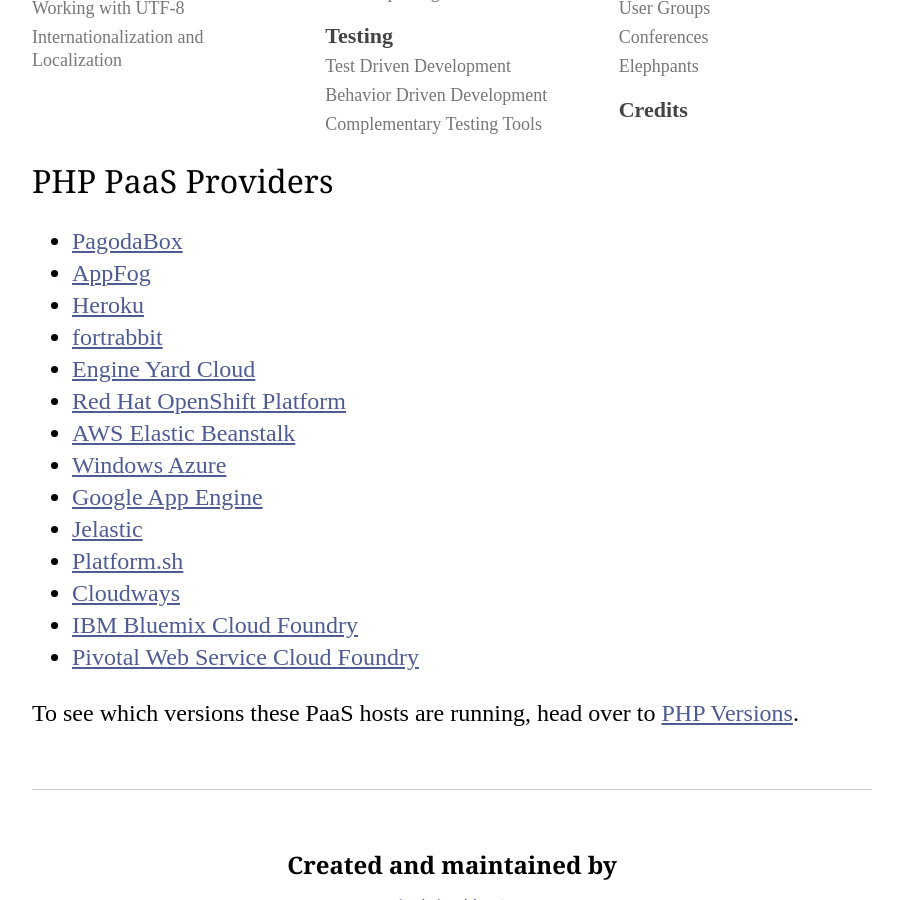
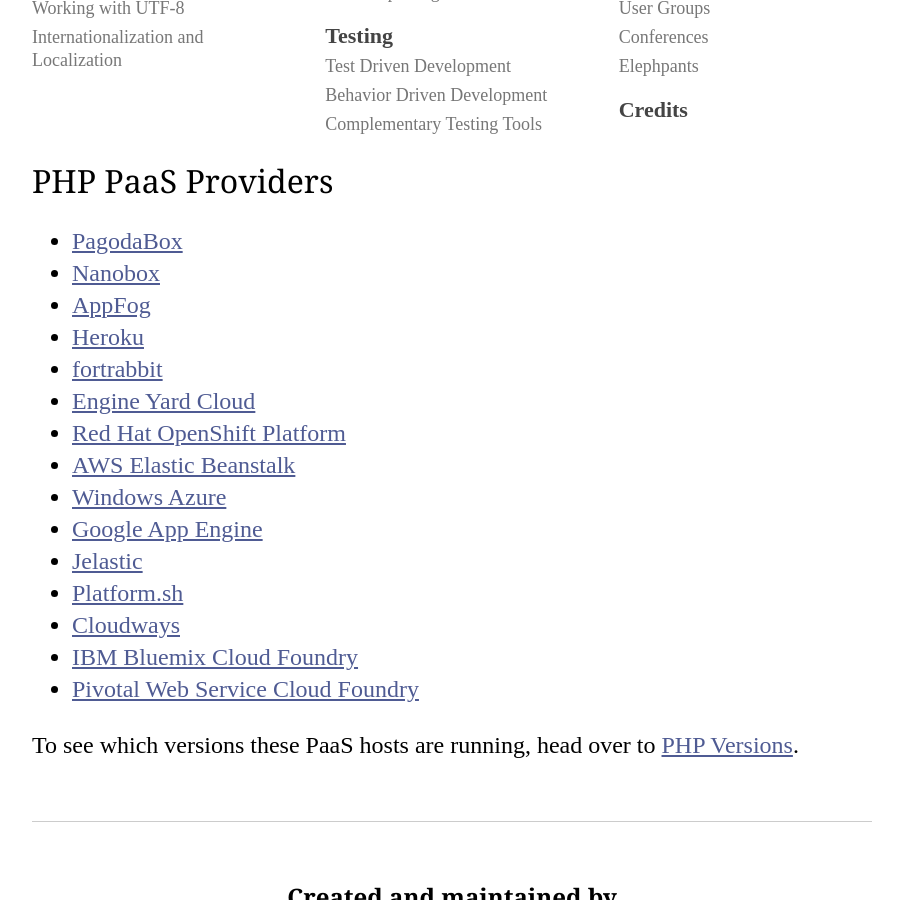
Before and after one commit to codeguy/php-the-right-way, a Jekyll site: the page built from _posts/16-05-01-PHP-PaaS-Providers.md, in a window 1280 px wide and 900 px high, scrolled down 1066 px. Shown: the whole window, without its empty margins (188-1091 px from the left). Built offline with Jekyll 4.4.1, drawn with Linux system fonts in a browser that asks for light colours; our own code applies the rules of GitHub Pages for plain Markdown files.

Commit message:
added nanobox to list of paas providers

```diff
--- a/_posts/16-05-01-PHP-PaaS-Providers.md
+++ b/_posts/16-05-01-PHP-PaaS-Providers.md
@@ -7,6 +7,7 @@ anchor:  php_paas_providers
 ## PHP PaaS Providers {#php_paas_providers_title}
 
 * [PagodaBox](https://pagodabox.io/)
+* [Nanobox](http://nanobox.io)
 * [AppFog](https://www.ctl.io/appfog/)
 * [Heroku](https://devcenter.heroku.com/categories/php)
 * [fortrabbit](https://www.fortrabbit.com/)
```
